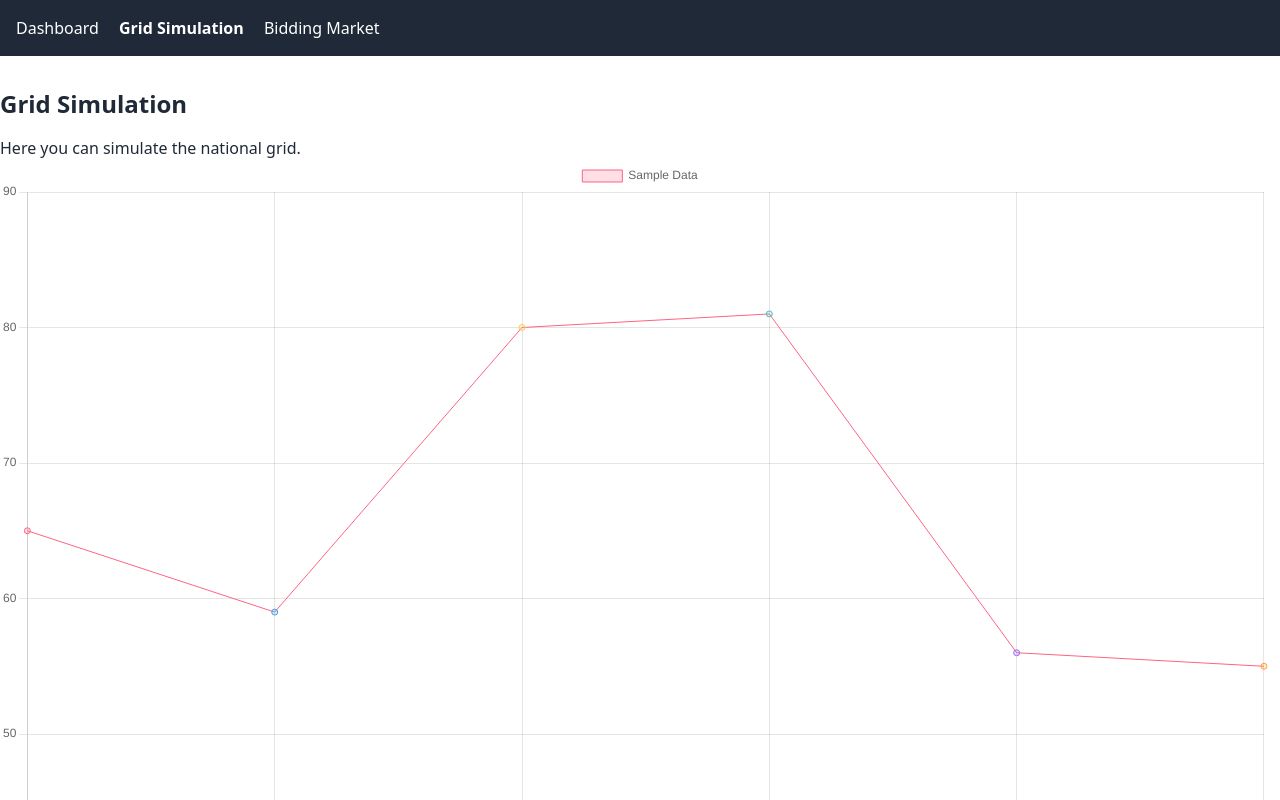
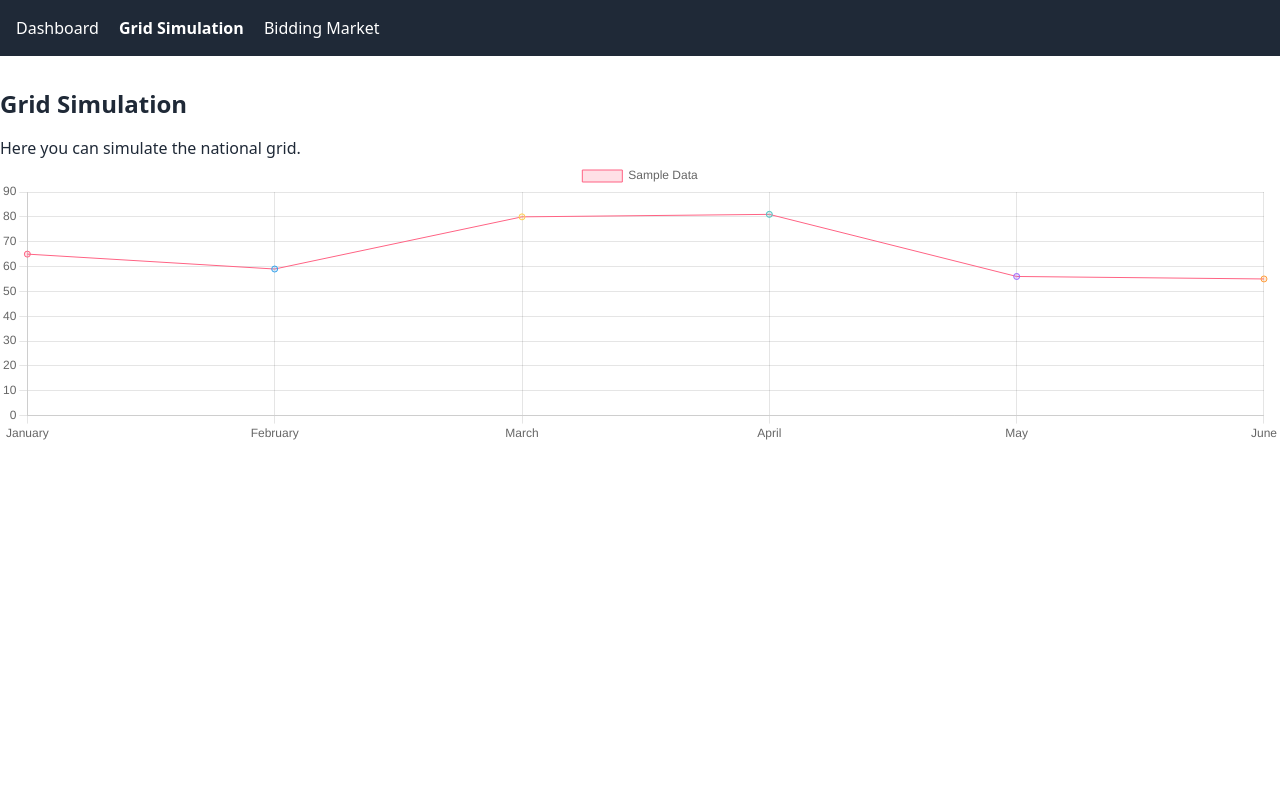
Before and after one commit to COS301-SE-2024/Open-Electricity-Market, a SvelteKit app in the folder Frontend/: page /Main/GridSimulation in a window 1280 px wide. Shown: the top 800 px of the page. Built offline with nearby package versions, Linux system fonts and the light colour scheme.

Commit message:
slightly formatted chart

```diff
--- a/Frontend/src/lib/Components/Chart.svelte
+++ b/Frontend/src/lib/Components/Chart.svelte
@@ -14,17 +14,16 @@
       return () => {
         if (chart) {
           chart.destroy();
-
         }
       };
     });
   </script>
 
-  <canvas bind:this={chartCanvas} width="400" height="400"></canvas>
+  <canvas bind:this={chartCanvas} width="9" height = "2"></canvas>
 
   <style>
-    canvas {
+    /* canvas {
       max-width: 100%;
       max-height: 100%;
-    }
+    } */
   </style>
--- a/Frontend/src/routes/Main/GridSimulation/+page.svelte
+++ b/Frontend/src/routes/Main/GridSimulation/+page.svelte
@@ -7,7 +7,7 @@
   <p>Here you can simulate the national grid.</p>
 
 
- <Chart />
+ <Chart class = "w-3/5 h-3/5"  />
 
 
 
```
